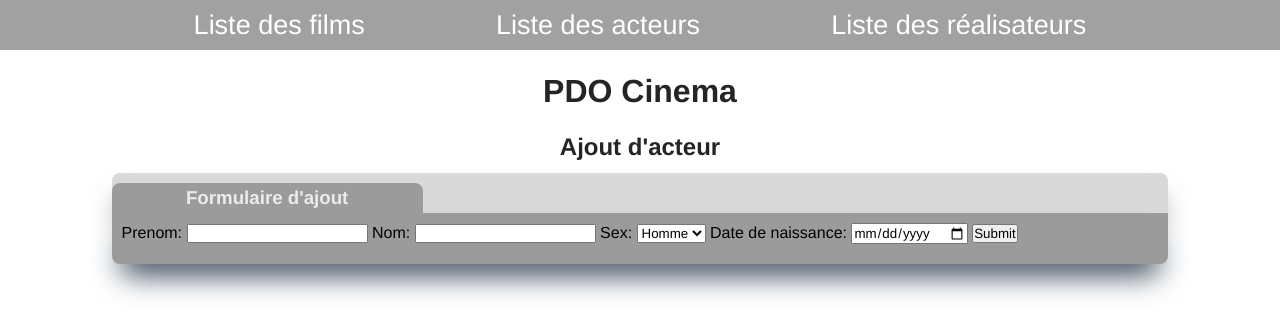
After one commit to FlorianJ67/CINEMA-BDD, a PHP site: template view/ajoutActeur.php in a window 1280 px wide. The commit adds this page. Shown: the top 336 px of the page. Run offline with PHP 8.4, Linux system fonts and the light colour scheme; the template is opened without the code that fills it, so the values that code supplies are empty; some libraries are stand-ins or nearby versions.

Commit message:
AjoutActeur + view fait

```diff
--- /dev/null
+++ b/view/ajoutActeur.php
@@ -0,0 +1,46 @@
+<?php ob_start(); ?>
+
+<?php
+
+?>
+
+<div class='header'>
+    <h3 class="uk-label uk-label-warning">Formulaire d'ajout</h3>
+</div>
+
+<div class='container'>
+    <div class="detailView">
+
+            <form action="index.php?action=addActeur" method="post">
+                <label for="prenom">Prenom: </label>
+                <input type="text" name="firstname" id="prenom">
+
+                <label for="nom">Nom: </label>
+                <input type="text" name="name" id="nom">
+
+                <label for="sex">Sex: </label>
+                <select name="sex" id="sex">
+                    <option value="H">Homme</option>
+                    <option value="F">Femme</option>
+                </select>
+
+                <label for="birthday" name="birthday" id="birthday">Date de naissance: </label>
+                <input type="date" name="birthday" id="birthday">
+
+                <input type="submit" name="submit">
+            </form>
+    </div>
+    <div >
+
+    </div>
+
+</div>
+
+<?php
+
+$titre = "Ajout d'acteur";
+$titre_secondaire = "Ajout d'acteur";
+$contenu = ob_get_clean();
+require "view/template.php";
+
+?>
--- a/view/listFilms.php
+++ b/view/listFilms.php
@@ -19,8 +19,8 @@
             <?php
                 foreach($requete->fetchAll() as $film) { ?>
                     <tr>
-                        <td><a href="index.php?action=detailFilm&id=<?= $film['id']?>"><?= $film['titre'] ?></a></td>
-                        <td><?= $film["realisateur"] ?></td>
+                        <td><a href="index.php?action=detailFilm&id=<?= $film['filmID']?>"><?= $film['titre'] ?></a></td>
+                        <td><a href="index.php?action=detailRealisateur&id=<?= $film['realID']?>"><?= $film["realisateur"] ?></a></td>
                         <td><?= $film["duree"] ?> min</td>
                         <td><?= $film["sortie"] ?></td>
                     </tr>
```
Also changed, not shown: controller/CinemaController.php (+55 -13 lines), index.php (+10 -1 lines), view/detailRealisateur.php (+7 -6 lines), view/listActeurs.php (renamed from view/listActeur.php).
